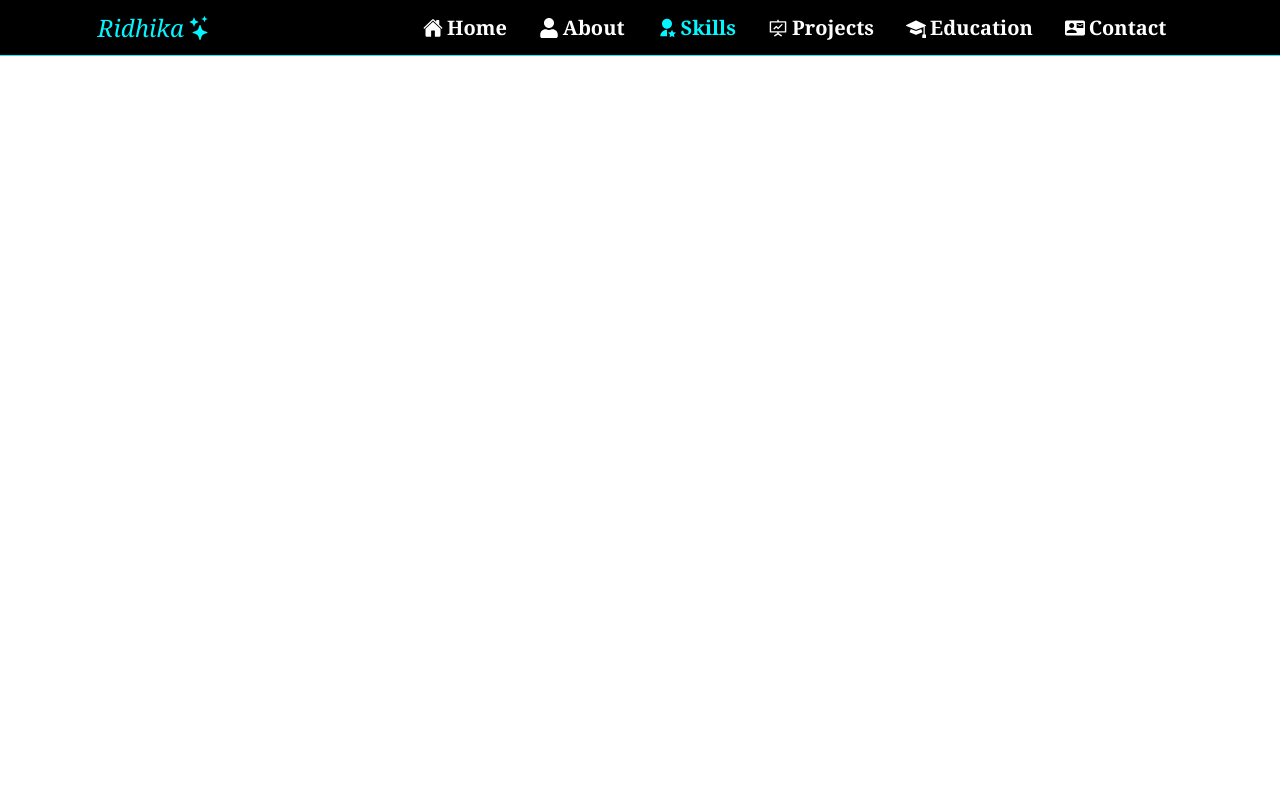
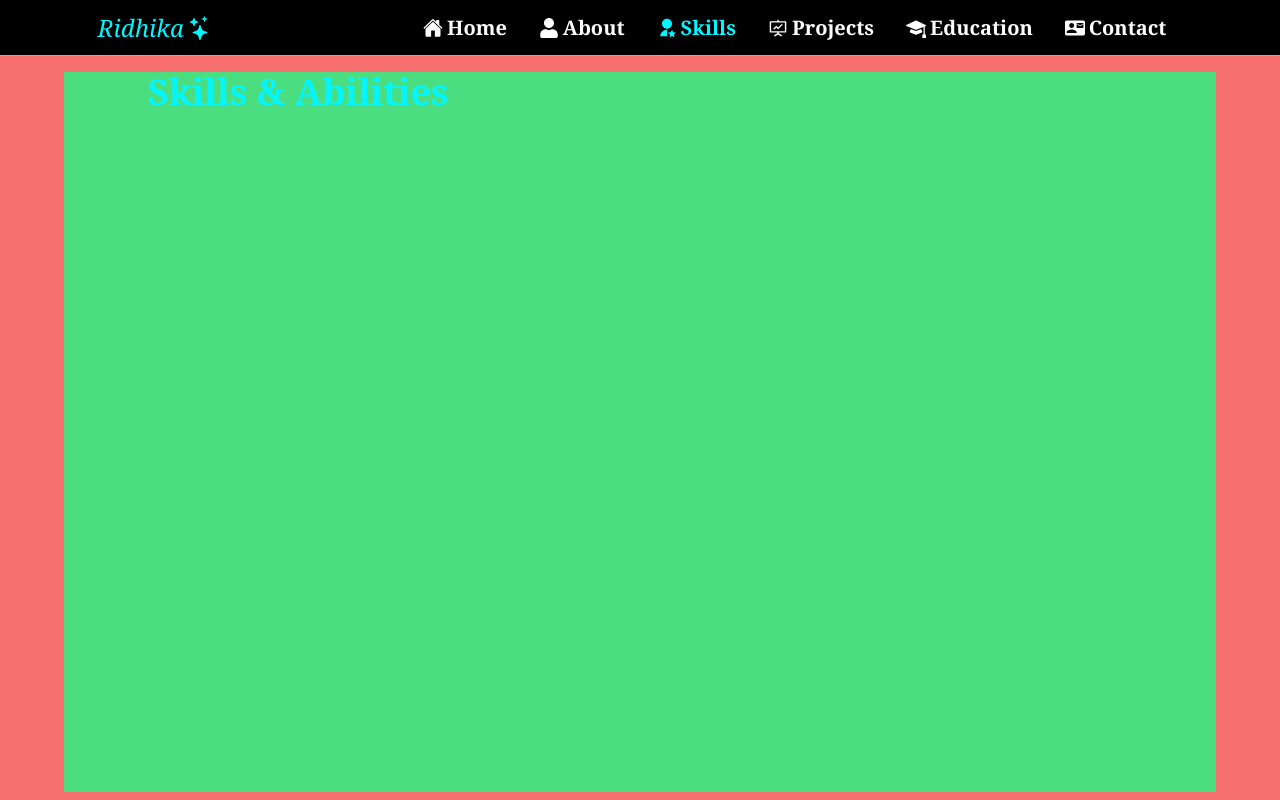
Before and after one commit to RidhikaJoshi/New_Portfolio, a React app: page /skills in a window 1280 px wide. Shown: the top 800 px of the page. Built offline with nearby package versions, Linux system fonts and the light colour scheme; the HTML template or start-up script is replaced by a standard one.

Commit message:
Update Skills component styling

```diff
--- a/src/Components/Skills.jsx
+++ b/src/Components/Skills.jsx
@@ -2,14 +2,16 @@ import React from 'react'
 
 function Skills() {
   return (
-   <div className='min-h-[80vh] w-full text-white flex flex-col items-center justify-center font-serif'>
+   <div className='min-h-[80vh] w-full text-white bg-red-400 flex flex-col items-center justify-center font-serif'>
 
         {/* This divison is for the heading and gif */}
-          <div className=' min-h-[90vh] w-[90%]  flex md:flex-row flex-col-reverse justify-evenly md:mt-4 mb-4 gap-6'>
+          <div className=' min-h-[90vh] w-[90%] bg-green-400 flex md:flex-row flex-col-reverse justify-evenly md:mt-4 mb-4 gap-6'>
 
+              <h1 className='md:text-4xl text-2xl font-bold text-[#03F6FF]'>Skills & Abilities</h1>
               {/* This div conatins gif */}
               <div className='md:w-[50%] w-full  flex items-center justify-center'>
               {/* <img className='rounded-2xl ' src={reading}/> */}
+
 
 
 
```
